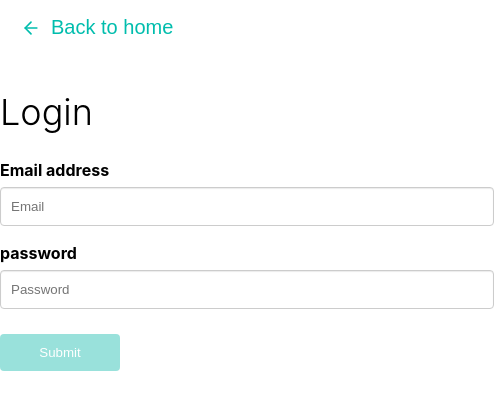
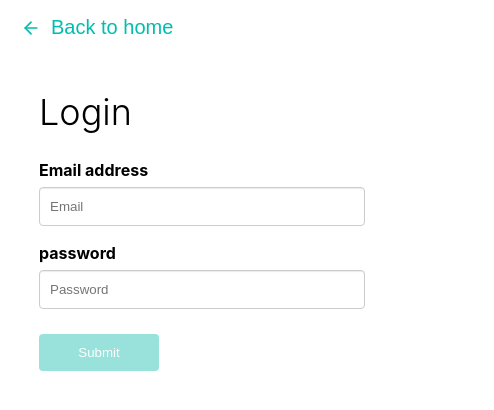
Before and after one commit to Ammyy9908/flashapi_client, a React (Create React App) app: page /auth/1 in a window 390 px wide. Shown: the top 410 px of the page, 494 px wide, since content can reach past the window. Built offline with nearby package versions, Linux system fonts and the light colour scheme.

Commit message:
responsive added

```diff
--- a/src/pages/Auth.css
+++ b/src/pages/Auth.css
@@ -114,3 +114,28 @@ header button{
     line-height: 1.5;
     max-width: 100%;
 }
+
+
+@media screen and (max-width:1024px){
+   .auth__container{
+      width: 40%;
+      margin: 0 auto;
+   }
+   .form-control{
+      width: 100%;
+   }
+
+}
+
+@media screen and (max-width:768px){
+   .auth__container{
+      width: 60%;
+      margin: 35px auto;
+   }
+}
+@media screen and (max-width:465px){
+   .auth__container{
+      width: 80%;
+      margin: 35px auto;
+   }
+}
--- a/src/pages/Profile.css
+++ b/src/pages/Profile.css
@@ -115,3 +115,51 @@
    display: inline-block;
    line-height: 1.5;
 }
+
+
+@media screen and (max-width:1024px){
+   .profile__container{
+      width: 40%;
+      margin: 35px auto;
+   }
+   .form-control-btn{
+      width: 100%;
+   }
+   .submit-btn-large{
+      width: 100%;
+   }
+   .form-control_small{
+      width: 60%;
+   }
+}
+
+@media screen and (max-width:768px){
+   .profile__container{
+      width: 60%;
+      margin: 35px auto;
+   }
+   .form-control-btn{
+      width: 100%;
+   }
+   .submit-btn-large{
+      width: 100%;
+   }
+   .form-control_small{
+      width: 60%;
+   }
+}
+@media screen and (max-width:465px){
+   .profile__container{
+      width: 90%;
+      margin: 35px auto;
+   }
+   .form-control-btn{
+      width: 100%;
+   }
+   .submit-btn-large{
+      width: 100%;
+   }
+   .form-control_small{
+      width: 60%;
+   }
+}
```
